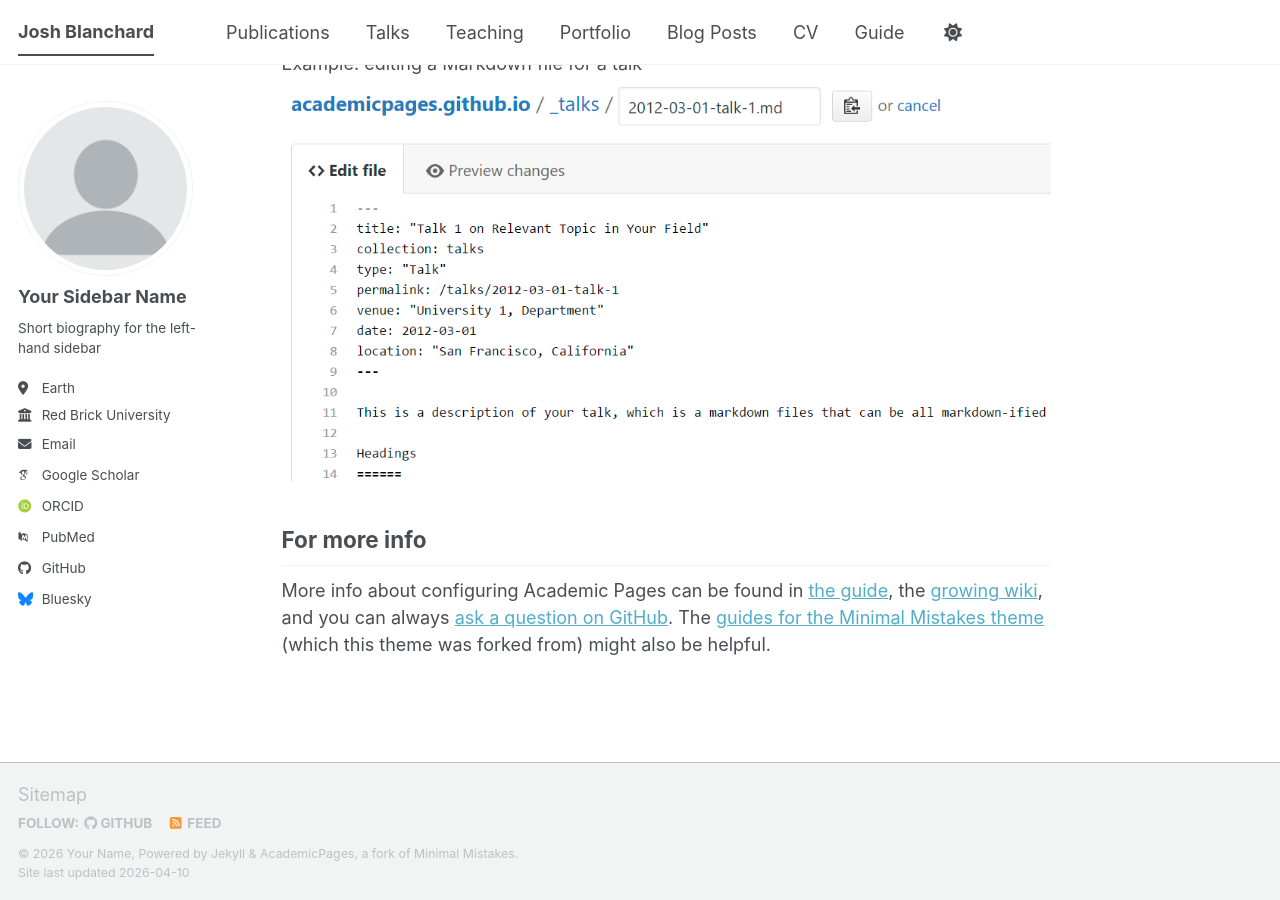
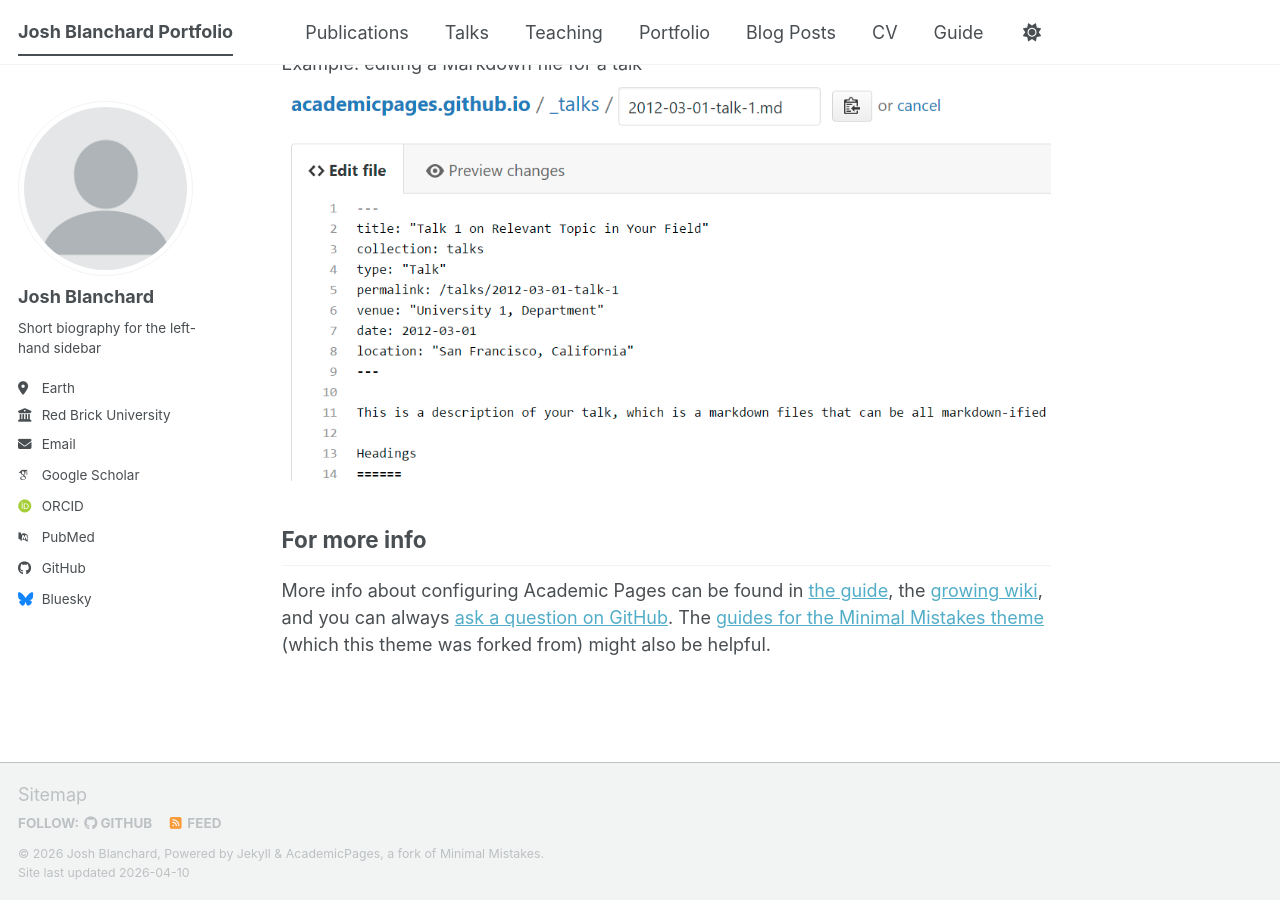
Before and after one commit to jblanch21/jblanch21.github.io, a Jekyll site: the page built from _pages/about.md, in a window 1280 px wide and 900 px high, scrolled down 2720 px. Built offline with Jekyll 4.4.1, drawn with Linux system fonts in a browser that asks for light colours; some web fonts are replaced; a script bundle is joined from its source files by our own code; library files that are not in the unit come from our copies.

Commit message:
Update _config.yml

```diff
--- a/_config.yml
+++ b/_config.yml
@@ -9,14 +9,14 @@
 # Basic Site Settings
 locale                   : "en-US"
 site_theme               : "default" # The available themes options are "default", "air", "sunrise", "mint", "dirt" and "contrast"
-title                    : "Josh Blanchard"
+title                    : "Josh Blanchard Portfolio"
 title_separator          : "-"
-name                     : &name "Your Name"
-description              : &description "Your Name's academic portfolio"   # Update this with a general description of your site, this is the default if not overridden by a page
+name                     : &name "Josh Blanchard"
+description              : &description "Josh Blanchard's academic portfolio"   # Update this with a general description of your site, this is the default if not overridden by a page
 url                      : https://jblanch21.github.io # The base hostname & protocol for your site e.g. "https://[your GitHub username].github.io",
                                                            # or if you already have some other page hosted on Github then use "https://[your GitHub username].github.io/[Your Repo Name]"
 baseurl                  : "" # the subpath of your site, e.g. "/blog"
-repository               : "jblanch21/jblanch21.github.io"
+repository               : "jblanch21.github.io"
 
 # Site Author - The following control what appear as part of the author content on the side bar.
 #               If a field is blank the icon and link will not appear, otherwise it will be shown.
@@ -24,7 +24,7 @@ repository               : "jblanch21/jblanch21.github.io"
 author:
   # Biographic information
   avatar           : "profile.png"
-  name             : "Your Sidebar Name"
+  name             : "Josh Blanchard"
   pronouns         : # example: "she/her"
   bio              : "Short biography for the left-hand sidebar"
   location         : "Earth"
```
